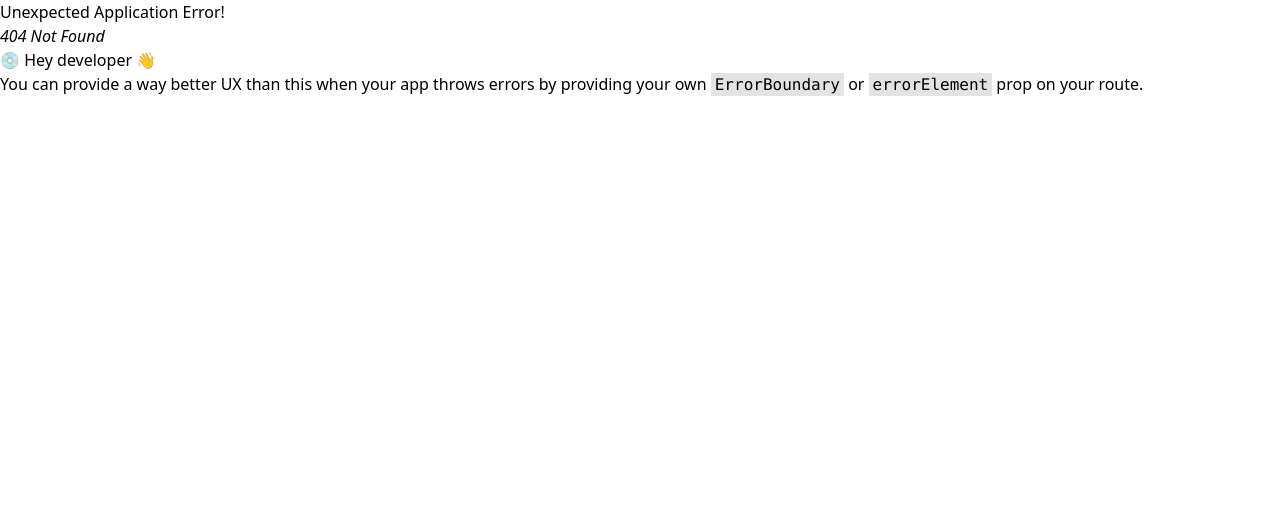
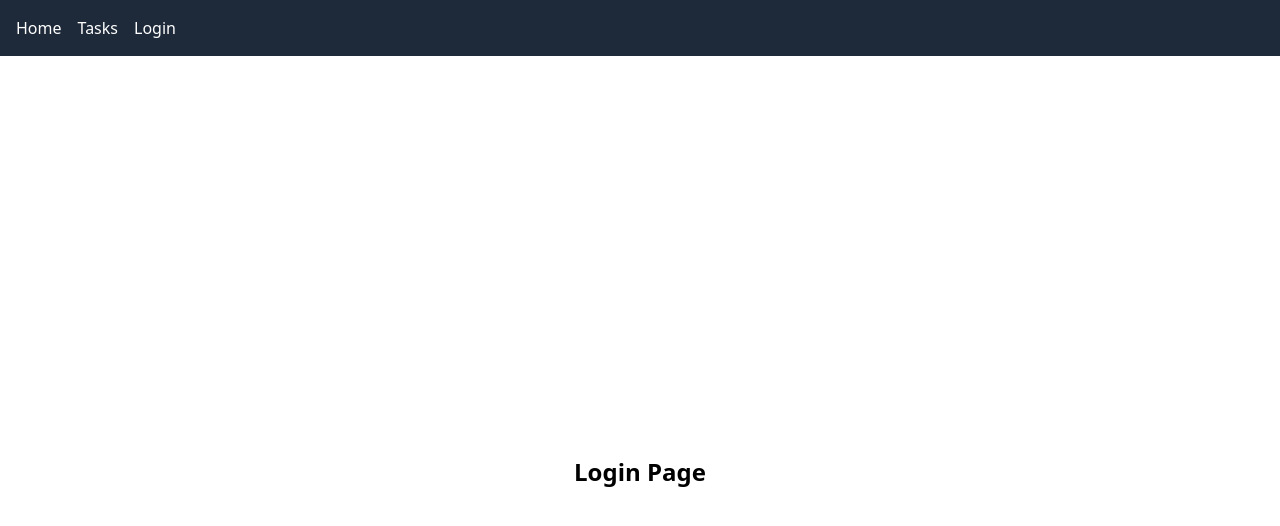
Before and after one commit to Dev-JimmyZea/task-management, a React app: page /login in a window 1280 px wide. Before the commit this address had no page. Shown: the top 526 px of the page. Built offline with nearby package versions, Linux system fonts and the light colour scheme; the HTML template or start-up script is replaced by a standard one.

Commit message:
Set up pages and layout with React Router

```diff
--- a/src/App.tsx
+++ b/src/App.tsx
@@ -1,9 +1,16 @@
-function App() {
+import { Outlet, Link } from "react-router-dom";
+
+export default function App() {
     return (
-        <div className="flex items-center justify-center h-screen">
-            <h1 className="text-3xl font-bold">Task Management App</h1>
+        <div className="min-h-screen flex flex-col">
+            <nav className="bg-gray-800 text-white p-4 flex gap-4">
+                <Link to="/">Home</Link>
+                <Link to="/tasks">Tasks</Link>
+                <Link to="/login">Login</Link>
+            </nav>
+            <main className="flex-1 p-4">
+                <Outlet />
+            </main>
         </div>
     );
 }
-
-export default App;
--- /dev/null
+++ b/src/pages/Home.tsx
@@ -0,0 +1,7 @@
+export default function Home() {
+    return (
+        <div className="flex flex-col items-center justify-center min-h-screen">
+            <h1 className="text-3xl font-bold">Welcome to Task Manager</h1>
+        </div>
+    );
+}
--- /dev/null
+++ b/src/pages/Login.tsx
@@ -0,0 +1,7 @@
+export default function Login() {
+    return (
+        <div className="flex flex-col items-center justify-center min-h-screen">
+            <h1 className="text-2xl font-semibold">Login Page</h1>
+        </div>
+    );
+}
--- /dev/null
+++ b/src/pages/Tasks.tsx
@@ -0,0 +1,7 @@
+export default function Tasks() {
+    return (
+        <div className="p-6">
+            <h1 className="text-2xl font-semibold">Tasks Page</h1>
+        </div>
+    );
+}
--- a/src/router.tsx
+++ b/src/router.tsx
@@ -1,10 +1,18 @@
 import { createBrowserRouter, RouterProvider } from "react-router-dom";
 import App from "./App";
+import Home from "./pages/Home";
+import Tasks from "./pages/Tasks";
+import Login from "./pages/Login";
 
 const router = createBrowserRouter([
     {
         path: "/",
         element: <App />,
+        children: [
+            { index: true, element: <Home /> },
+            { path: "tasks", element: <Tasks /> },
+            { path: "login", element: <Login /> },
+        ],
     },
 ]);
 
```
